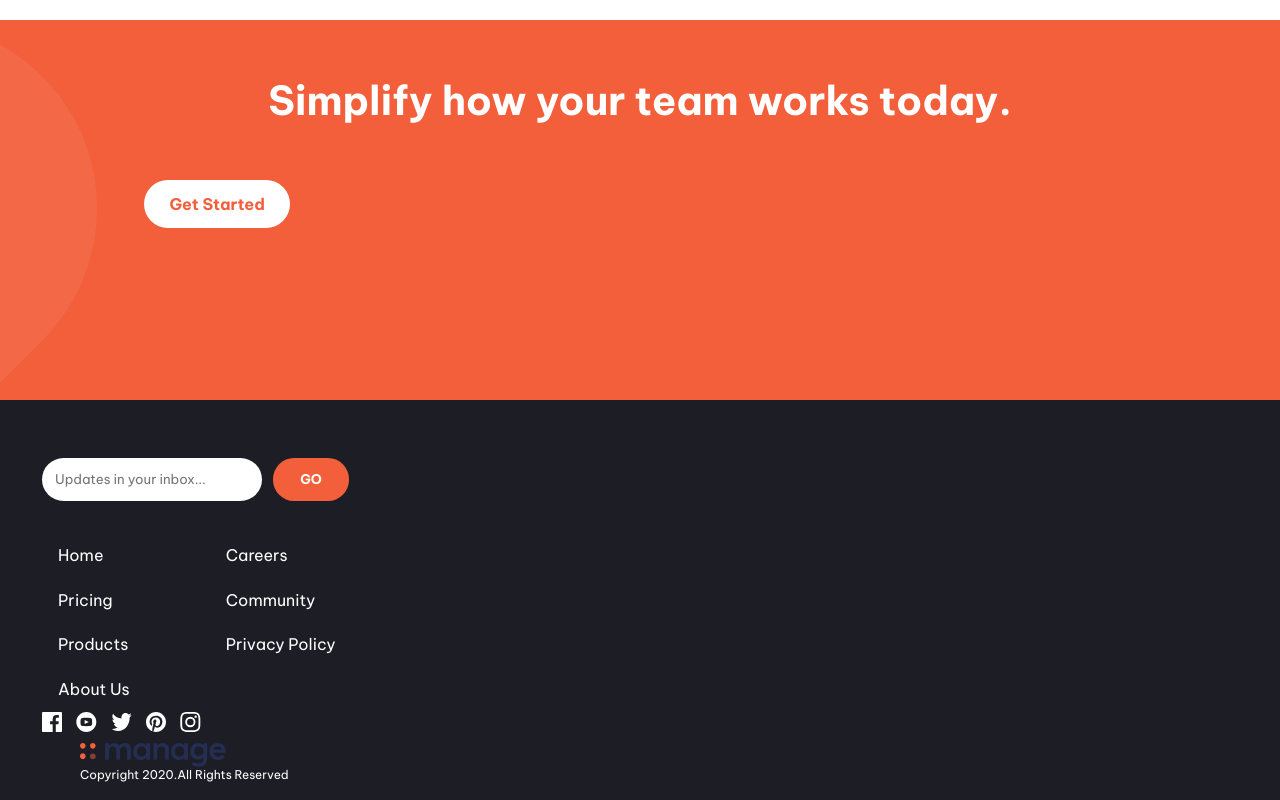
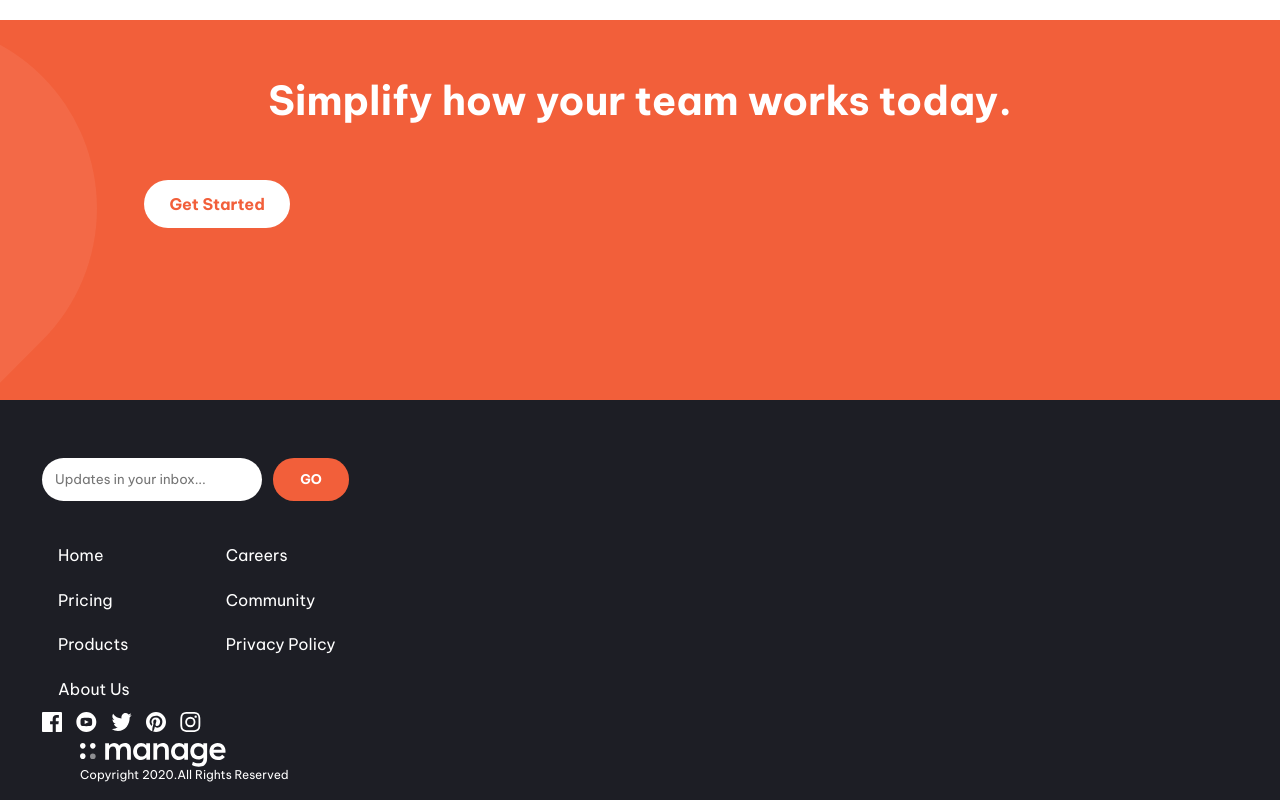
Before and after one commit to IderaNimah/Manage-Landing-Page, a React (Vite) app: page / in a window 1280 px wide. Shown: the part 1902-2702 px from the top of the page. Built offline with nearby package versions, Linux system fonts and the light colour scheme.

Commit message:
footer logo svg colour issh

```diff
--- a/src/Components/PageFive/PageFive.css
+++ b/src/Components/PageFive/PageFive.css
@@ -62,3 +62,7 @@ ul li{
     color: white;
     width: 230px;
 }
+/* PageFive.css */
+.white-logo {
+    filter: brightness(0) invert(1);
+  }
--- a/src/Components/PageFive/PageFive.jsx
+++ b/src/Components/PageFive/PageFive.jsx
@@ -53,7 +53,7 @@ function PageFive() {
          <img src={MyIconI} alt="Instagram" />
       </div>
       <div className="footer-logo">
-      <img src={Logo} alt="Logo" />
+      <img src={Logo} alt="Logo" className="white-logo" />
       <p>Copyright 2020.All Rights Reserved</p>
       </div>
       </div>
```
